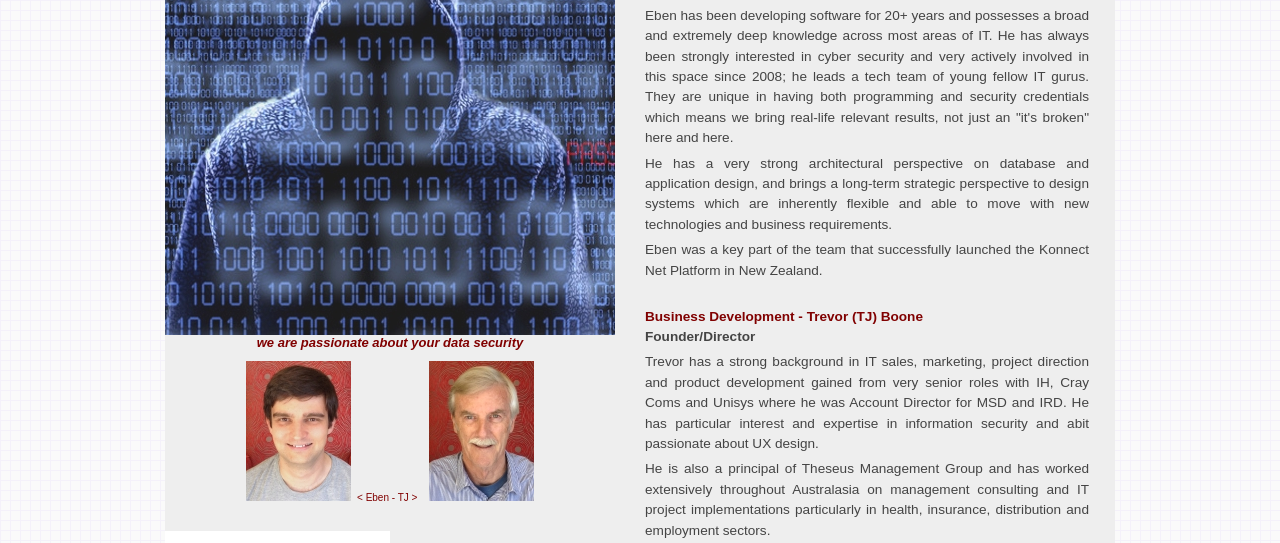
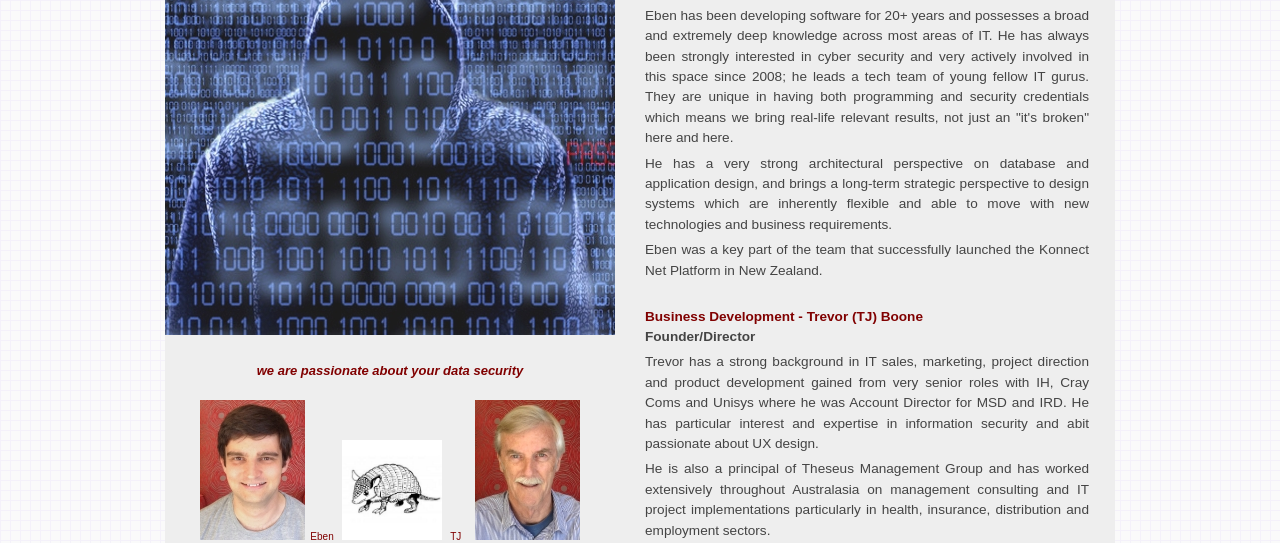
Before and after one commit to ebenbruyns/armadillo-web-site, a plain HTML site: page about.html in a window 1280 px wide. Shown: the part 260-803 px from the top of the page. Drawn offline with Linux system fonts and the light colour scheme.

Commit message:
tj fixed about

```diff
--- a/about.html
+++ b/about.html
@@ -65,16 +65,18 @@
 
           </ul>
           	<div class="style8">
-          	<span class="style9"><em><strong>we are passionate
+          	<br><span class="style9"><em><strong>we are passionate
 			about your data security</strong></em></span><span class="style7">
-
+			<br>
 			<br>
 			<br>
 			<img alt="Eben" src="images/pics-eben-armadillo-140h.jpg" width="105" height="140">&nbsp;
-			&lt; Eben - TJ &gt;&nbsp;&nbsp;&nbsp;
+	Eben &nbsp;
+			<img width="100" height="100" src="images/cartoon.png" alt="armadillo">&nbsp;&nbsp;
+			TJ &nbsp;&nbsp;&nbsp;
 			<img alt="TJ" src="images/pics-tj-armadillo-140h.jpg" width="105" height="140"></span></div>
 			<br>
-			<img width="225" height="225" src="images/cartoon.png" alt="armadillo" />
+
 			</div>
       </div>
 
```
